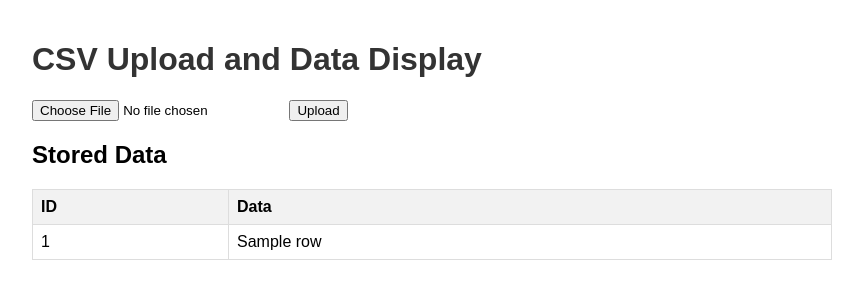
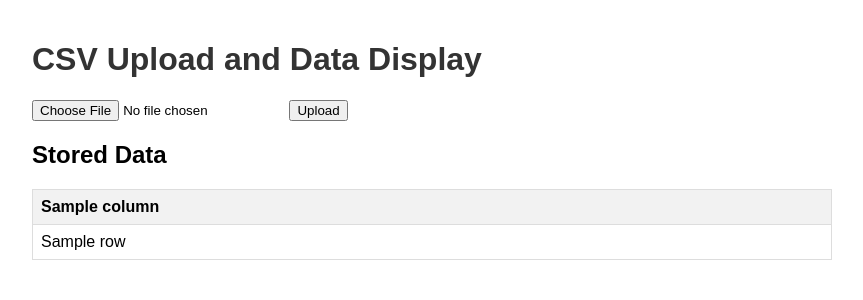
Before and after one commit to jsarsoun/autopath, a Flask app: template templates/index.html in a window 1280 px wide. Shown: the top 300 px of the page, without its empty margins (208-1071 px from the left). Run offline with Flask 3, Linux system fonts and the light colour scheme; the template is opened without the code that fills it: most values are stand-ins (such as "Sample title", 1, 10 or a date in 2020).

Commit message:
Parsed CSV data into individual columns and updated the database and web page to display the parsed data.

```diff
--- a/app.py
+++ b/app.py
@@ -43,8 +43,8 @@ def upload_file():
             return redirect(request.url)
 
     # Get all data from the database
-    data = get_all_data()
-    return render_template('index.html', data=data)
+    df = get_all_data()
+    return render_template('index.html', data=df.to_dict(orient='records'), columns=df.columns)
 
 if __name__ == '__main__':
     init_db()
--- a/database.py
+++ b/database.py
@@ -6,24 +6,32 @@ DATABASE = 'data.db'
 def init_db():
     conn = sqlite3.connect(DATABASE)
     c = conn.cursor()
-    c.execute('''CREATE TABLE IF NOT EXISTS csv_data
-                 (id INTEGER PRIMARY KEY AUTOINCREMENT,
-                  data TEXT)''')
+    c.execute('DROP TABLE IF EXISTS csv_data')
+    c.execute('''CREATE TABLE csv_data
+                 (id INTEGER PRIMARY KEY AUTOINCREMENT)''')
     conn.commit()
     conn.close()
 
 def insert_data(df):
     conn = sqlite3.connect(DATABASE)
+    cursor = conn.cursor()
+
+    # Add columns to the table based on DataFrame columns
+    for column in df.columns:
+        cursor.execute(f"ALTER TABLE csv_data ADD COLUMN '{column}' TEXT")
+
+    # Insert data
     for _, row in df.iterrows():
-        data = ','.join(str(value) for value in row)
-        conn.execute('INSERT INTO csv_data (data) VALUES (?)', (data,))
+        columns = ', '.join(f"'{col}'" for col in df.columns)
+        placeholders = ', '.join('?' for _ in df.columns)
+        query = f"INSERT INTO csv_data ({columns}) VALUES ({placeholders})"
+        cursor.execute(query, tuple(row))
+
     conn.commit()
     conn.close()
 
 def get_all_data():
     conn = sqlite3.connect(DATABASE)
-    c = conn.cursor()
-    c.execute('SELECT * FROM csv_data')
-    data = c.fetchall()
+    df = pd.read_sql_query("SELECT * FROM csv_data", conn)
     conn.close()
-    return data
+    return df
--- a/templates/index.html
+++ b/templates/index.html
@@ -63,13 +63,15 @@
     <h2>Stored Data</h2>
     <table>
         <tr>
-            <th>ID</th>
-            <th>Data</th>
+            {% for column in columns %}
+            <th>{{ column }}</th>
+            {% endfor %}
         </tr>
         {% for row in data %}
         <tr>
-            <td>{{ row[0] }}</td>
-            <td>{{ row[1] }}</td>
+            {% for column in columns %}
+            <td>{{ row[column] }}</td>
+            {% endfor %}
         </tr>
         {% endfor %}
     </table>
```
